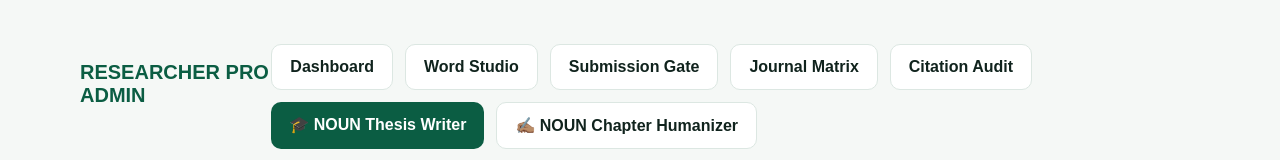
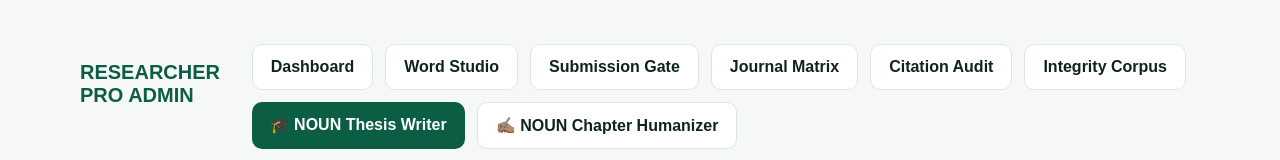
Before and after one commit to mabrig1/Scholar, a Next.js app: page /admin/integrity-corpus in a window 1280 px wide. Shown: the top 160 px of the page. Built offline with nearby package versions, Linux system fonts and the light colour scheme; no server answers.

Commit message:
Add integrity corpus to admin navigation

```diff
--- a/app/admin/layout.tsx
+++ b/app/admin/layout.tsx
@@ -10,6 +10,7 @@ export default function AdminLayout({ children }: { children: ReactNode }) {
         <a className="btn secondary" href="/admin/submission-readiness">Submission Gate</a>
         <a className="btn secondary" href="/admin/journal-matrix">Journal Matrix</a>
         <a className="btn secondary" href="/admin/citation-auditor">Citation Audit</a>
+        <a className="btn secondary" href="/admin/integrity-corpus">Integrity Corpus</a>
         <a className="btn primary" href="/admin/thesis-writer">🎓 NOUN Thesis Writer</a>
         <a className="btn secondary" href="/admin/noun-chapter-humanizer">✍🏽 NOUN Chapter Humanizer</a>
       </div>
```
